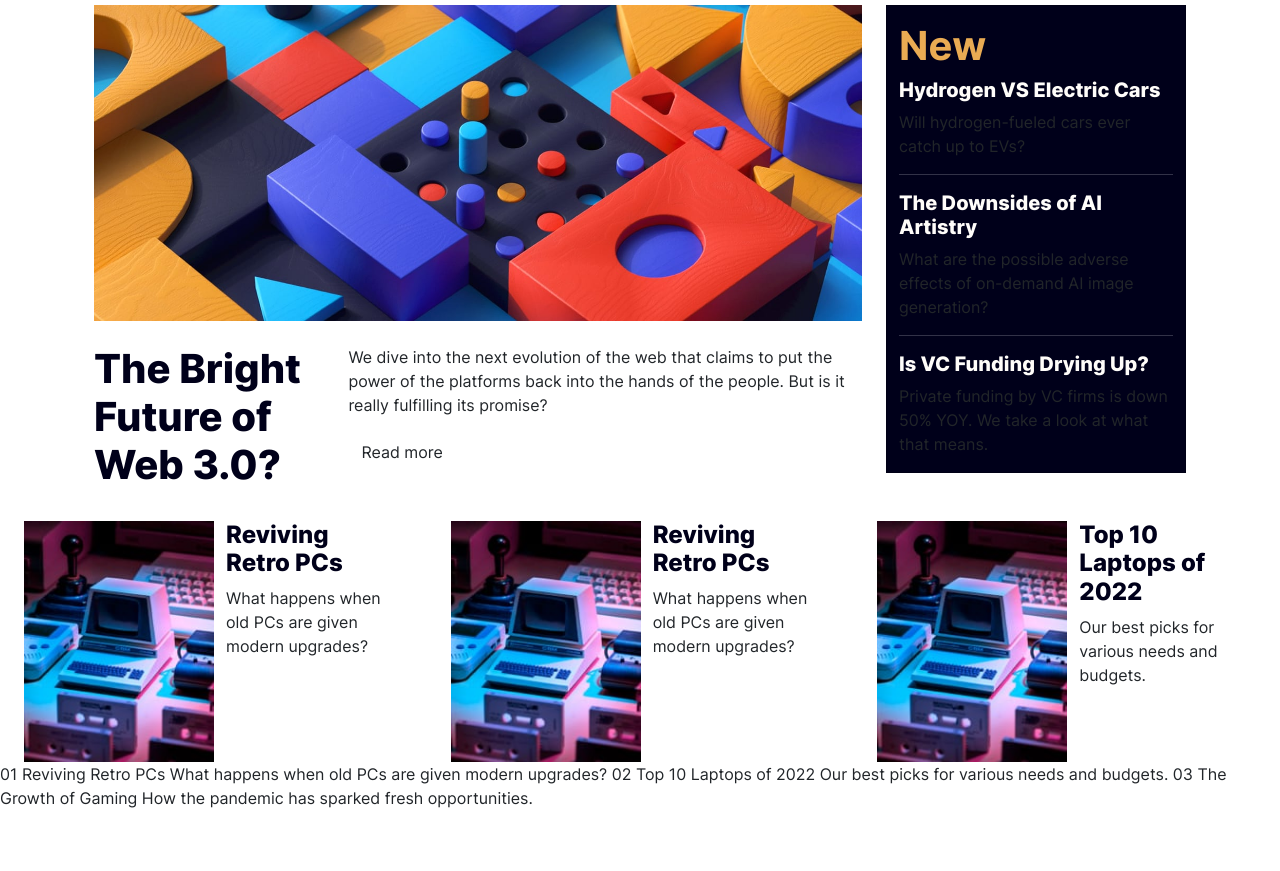
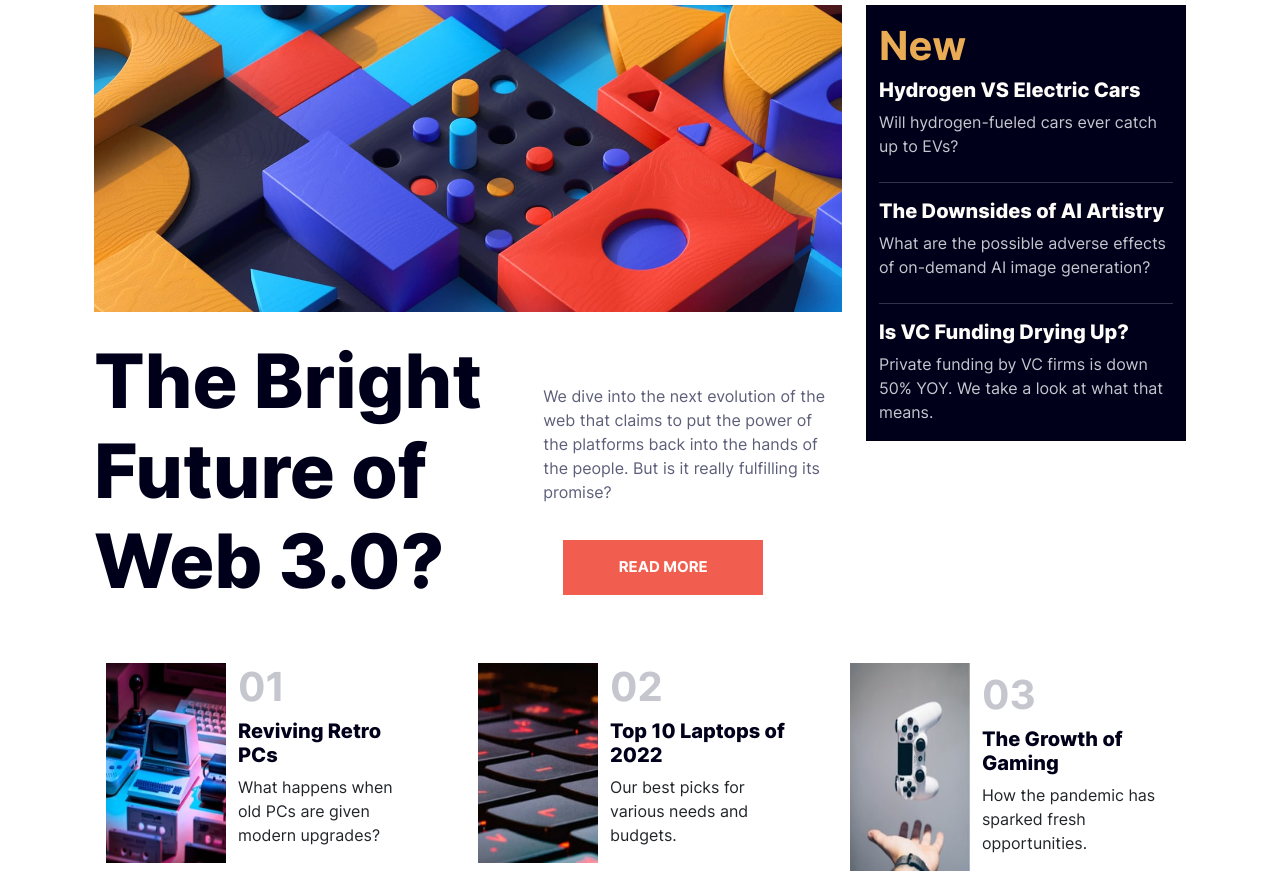
Before and after one commit to Ellikkk/wd2_05, a plain HTML site: page index.html in a window 1280 px wide. Shown: the part 77-948 px from the top of the page. Before the commit the page ends 887 px from the top, so only its background shows below. Drawn offline with nearby package versions, Linux system fonts and the light colour scheme; a script that the page names is missing.

Commit message:
0  adaptace

```diff
--- a/index.html
+++ b/index.html
@@ -56,14 +56,14 @@
   <section class="main-info ">
 <div class="container d-flex">
   <div class="right-block">
-    <div class="container">
+    <div class="container-md">
       <img class="img-fluid" src="assets/images/image-web-3-desktop.jpg" alt="#">
     </div>
 
-    <div class="container d-flex mt-4 sm-block">
+    <div class="container-sm d-flex mt-4">
       <h1>The Bright Future of Web 3.0?</h1>
-      <div class="paragraph">
-      <p>We dive into the next evolution of the web that claims to put the power of the platforms back into the hands of the people.
+      <div class="container-sm mt-5">
+      <p class="text">We dive into the next evolution of the web that claims to put the power of the platforms back into the hands of the people.
         But is it really fulfilling its promise?</p>
         <a class="btn" href="index.html">Read more</a>
       </div>
@@ -76,19 +76,19 @@
     <div class="card">
       <div class="container">
     <h1 class="fs-1 mt-3">New</h1>
-    <a class="links mt-3" href="#"><h1 class="fs-5">Hydrogen VS Electric Cars</h1></a>
+    <a class="links mt-5" href="#"><h1 class="fs-5">Hydrogen VS Electric Cars</h1></a>
     <p class="paragraph">Will hydrogen-fueled cars ever catch up to EVs?</p>
-    <hr style="color:hsl(233, 8%, 79%)">
+    <hr class="mt-4" style="color:hsl(233, 8%, 79%)">
 </div>
 <div class="container">
-  <a class="links mt-3" href="#"><h1 class="fs-5">The Downsides of AI Artistry</h1></a>
-  <p>What are the possible adverse effects of on-demand AI image generation?</p>
-  <hr style="color:hsl(233, 8%, 79%)">
+  <a class="links mt-5" href="#"><h1 class="fs-5">The Downsides of AI Artistry</h1></a>
+  <p class="paragraph">What are the possible adverse effects of on-demand AI image generation?</p>
+  <hr class="mt-4" style="color:hsl(233, 8%, 79%)">
 </div>
 
 <div class="container">
-  <a class="links mt-3" href="#"><h1 class="fs-5">Is VC Funding Drying Up?</h1></a>
-  <p>Private funding by VC firms is down 50% YOY. We take a look at what that means.</p>
+  <a class="links mt-5" href="#"><h1 class="paragraph-title fs-5">Is VC Funding Drying Up?</h1></a>
+  <p class="paragraph">Private funding by VC firms is down 50% YOY. We take a look at what that means.</p>
 
 </div>
 
@@ -99,15 +99,30 @@
 </div>
 </section>
 
-<section class="second-block mt-4 d-flex">
+<section class="second-block mt-5 d-flex ">
+  <div class="container d-flex">
+  <div class="container">
+    <div class="clanky">
+      <div class="container d-flex">
+    <img src="./assets/images/image-retro-pcs.jpg" alt="retro pc" style="width:120px">
+    <div class="container ">
+      <h1 class="numera fs-1">01</h1>
+    <a class="links-card mt-3" href="#"><h1 class="title fs-5">Reviving Retro PCs</h1></a>
+    <p class="mt-2">  What happens when old PCs are given modern upgrades?</p>
+  </div>
+</div>
+
+  </div>
+</div>
 
   <div class="container">
-    <div class="testimonial">
+    <div class="clanky">
       <div class="container d-flex">
-    <img src="./assets/images/image-retro-pcs.jpg" alt="retro pc" style="width:190px">
+    <img src="./assets/images/image-top-laptops.jpg" alt="retro pc" style="width:120px">
     <div class="container">
-    <a class="links-card mt-3" href="#"><h1 class="fs-4">Reviving Retro PCs</h1></a>
-    <p>  What happens when old PCs are given modern upgrades?</p>
+      <h1 class="numera fs-1">02</h1>
+    <a class="links-card mt-3" href="#"><h1 class="title fs-5">Top 10 Laptops of 2022</h1></a>
+    <p class="mt-2">Our best picks for various needs and budgets.</p>
   </div>
 </div>
 
@@ -115,12 +130,13 @@
   </div>
 
   <div class="container">
-    <div class="testimonial">
+    <div class="clanky">
       <div class="container d-flex">
-    <img src="./assets/images/image-retro-pcs.jpg" alt="retro pc" style="width:190px">
-    <div class="container">
-    <a class="links-card mt-3" href="#"><h1 class="fs-4">Reviving Retro PCs</h1></a>
-    <p>  What happens when old PCs are given modern upgrades?</p>
+    <img src="./assets/images/image-gaming-growth.jpg" alt="retro pc" style="width:120px">
+    <div class="container mt-2">
+    <h1 class="numera fs-1">03</h1>
+    <a class="links-card mt-3" href="#"><h1 class="title fs-5">The Growth of Gaming</h1></a>
+    <p class="mt-2">How the pandemic has sparked fresh opportunities.</p>
   </div>
 </div>
 
@@ -128,37 +144,9 @@
   </div>
 
 
-  <div class="container">
-    <div class="testimonial">
-      <div class="container d-flex">
-    <img src="./assets/images/image-retro-pcs.jpg" alt="retro pc" style="width:190px">
-    <div class="container">
-    <a class="links-card mt-3" href="#"><h1 class="fs-4">Top 10 Laptops of 2022</h1></a>
-    <p>Our best picks for various needs and budgets.</p>
-  </div>
 </div>
-
-  </div>
-  </div>
-
-
 </section>
 
-
-
-
-
-  01
-  Reviving Retro PCs
-  What happens when old PCs are given modern upgrades?
-
-  02
-  Top 10 Laptops of 2022
-  Our best picks for various needs and budgets.
-
-  03
-  The Growth of Gaming
-  How the pandemic has sparked fresh opportunities.
 
   <script src="app.js">
   </script>
--- a/style.css
+++ b/style.css
@@ -20,46 +20,86 @@
   --bs-body-font-family: 'Inter', sans-serif;
   --bs-h1-font-family: 'Inter', sans-serif;
   --bs-h1-font-weight: 800;
-  --bs-btn-background-color: hsl(5, 85%, 63%);
+  --bs-p-fons-size: 15px;
 
+  --SoftRed: hsl(5, 85%, 63%);
+  --SoftOrange: hsl(35, 77%, 62%);
+  --Off-white: hsl(36, 100%, 99%);
+    --blue: hsl(233, 8%, 79%);
+    --DarkGrayish: hsl(236, 13%, 42%);
+    --VeryDarkBlue: hsl(240, 100%, 5%);
 }
+
 
 h1 {
     font-weight: 800;
-    color:  hsl(240, 100%, 5%);
+    color:  var(--VeryDarkBlue);
+    font-size: 75px;
 }
 
 .fs-1 {
-    color: hsl(35, 77%, 62%);
+    color: var(--SoftOrange);
     font-weight: 700;
 }
 
 .fs-5{
-    color: hsl(36, 100%, 99%);
+    color: var(--Off-white);
+}
+
+.fs-5:hover {
+    color:var(--SoftOrange);
 }
 
 a {
     text-decoration: none;
-    color: hsl(36, 100%, 99%);
+    color: var(--Off-white);
     font-weight: 700;
 }
 
-a:hover {
-    color: hsl(35, 77%, 62%);
-}
 
 .card {
     border-radius: 0;
-    background-color: hsl(240, 100%, 5%);
-    width: 300px;
+    background-color: var(--VeryDarkBlue);
+    width: 320px;
 }
 
-
-p .paragraph{
-    color: hsl(233, 8%, 79%);
-    font-size: 15px;
+.title {
+    color: var(--VeryDarkBlue);
 }
 
- a .links-card {
-    color: hsl(240, 100%, 5%);
+.title:hover {
+    color: var(--SoftRed);
 }
+
+.numera {
+    color: var(--blue);
+}
+
+.paragraph {
+    color: var(--blue);
+}
+
+.text {
+    color: var(--DarkGrayish);
+}
+
+.nav-link:hover {
+    color: var(--SoftRed);
+}
+
+.btn {
+    width: 200px;
+    background-color: var(--SoftRed);
+    border-radius: 0;
+    margin: 20px;
+    color: var(--Off-white);
+    padding: 15px;
+    text-transform: uppercase;
+    font-size: 15px;
+    font-weight: 700;
+}
+
+.btn:hover {
+    background-color: var(--VeryDarkBlue);
+    color: var(--Off-white);
+}
```
